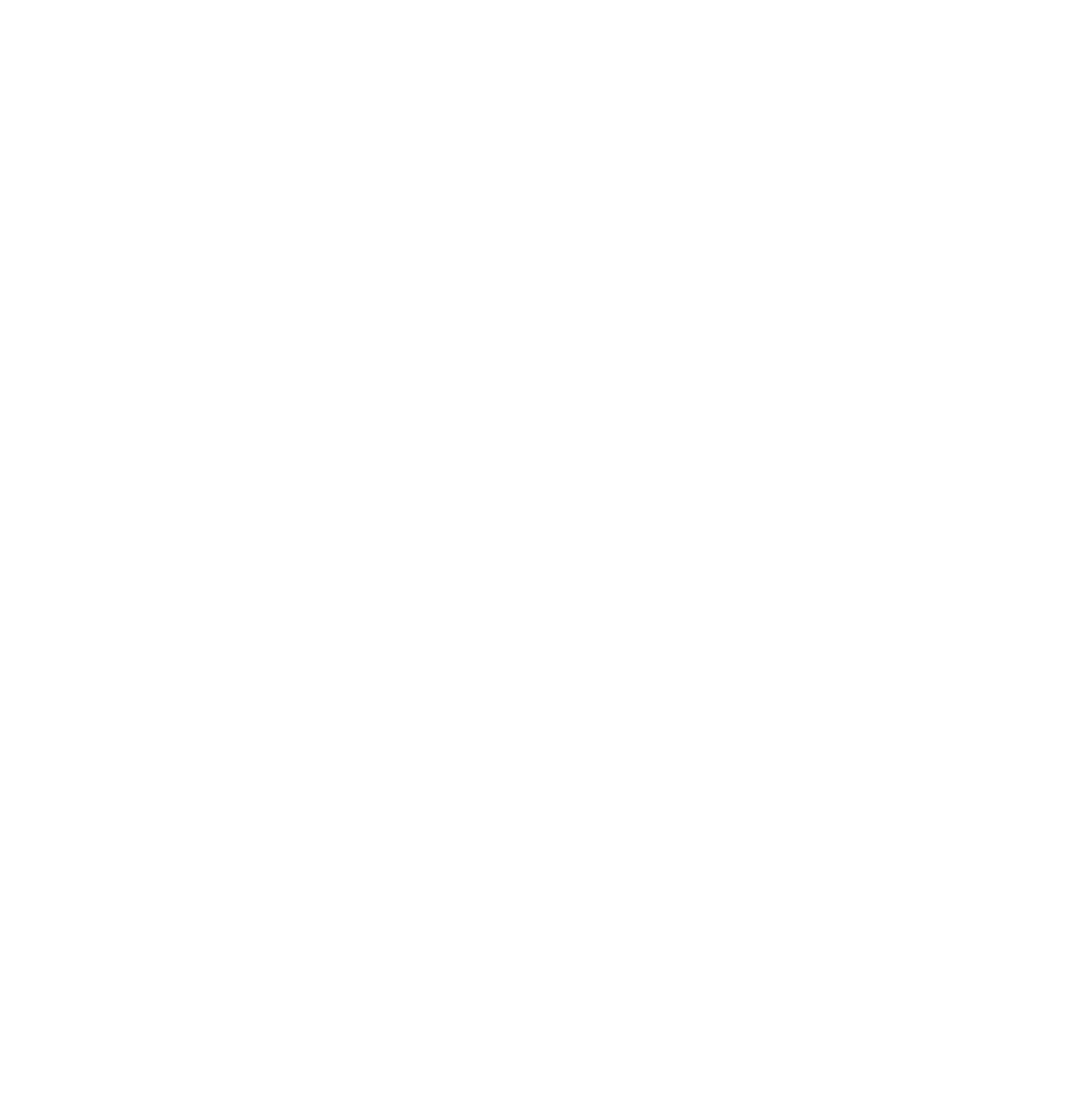
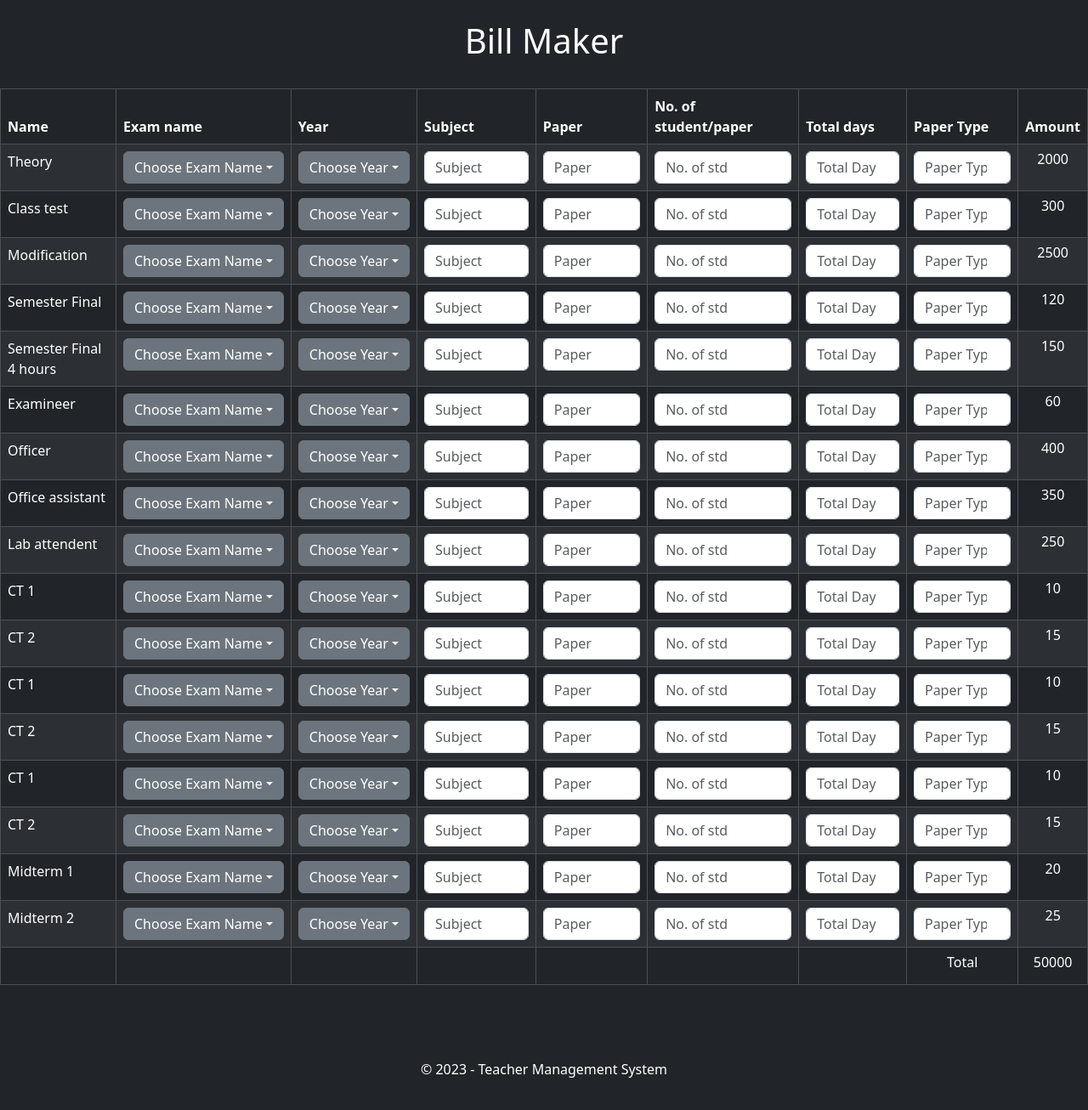
Before and after one commit to MiNHAZ-33/teacher-management-frontend, a React (Create React App) app: page /billing in a window 1280 px wide. Before the commit this address had no page. Shown: the top 1306 px of the page at 85% size. Before the commit the page ends 800 px from the top, so only its background shows below. Built offline with nearby package versions, Linux system fonts and the light colour scheme.

Commit message:
UI ready for Bill maker page

```diff
--- a/src/App.js
+++ b/src/App.js
@@ -5,6 +5,7 @@ import LoginPage from './pages/LoginPage';
 import ProfilePage from './pages/ProfilePage';
 import SignUpPage from './pages/SignUpPage';
 import BillRatePage from './pages/BillRatePage';
+import BillingPage from './pages/BillingPage';
 
 function App() {
   return (
@@ -13,7 +14,8 @@ function App() {
         <Route path="/login" element={<LoginPage />} />
         <Route path="/signup" element={<SignUpPage />} />
         <Route path="/profile" element={<ProfilePage />} />
-        <Route path="/billrate" element={<BillRatePage/>} />
+        <Route path="/billrate" element={<BillRatePage />} />
+        <Route path='/billing' element={<BillingPage />} />
       </Routes>
     </BrowserRouter>
   );
--- /dev/null
+++ b/src/pages/BillingPage.jsx
@@ -0,0 +1,122 @@
+import React from 'react';
+import { useSelector } from 'react-redux';
+import { Table, Form, Dropdown } from 'react-bootstrap';
+
+const BillingPage = () => {
+
+    const itemReducer = useSelector(state => state.billRate);
+
+    const { items } = itemReducer;
+
+    return (
+        <div className='bg-dark d-flex flex-column min-vh-100'>
+            <h1 className='text-center text-white pt-4 pb-4'>Bill Maker</h1>
+            <Table striped bordered hover responsive variant='dark'>
+                <thead>
+                    <tr>
+                        <th>Name</th>
+                        <th>Exam name</th>
+                        <th>Year</th>
+                        <th>Subject</th>
+                        <th>Paper</th>
+                        <th>No. of student/paper</th>
+                        <th>Total days</th>
+                        <th>Paper Type</th>
+                        <th>Amount</th>
+                    </tr>
+                </thead>
+                <tbody>
+                    {
+                        items.map((item, index) => {
+                            return (
+                                item.subItems.map(
+                                    (subItem, subIndex) => {
+                                        return (
+                                            <tr key={subIndex}>
+                                                <td>{subItem.name}</td>
+                                                <td>
+                                                    <Dropdown>
+                                                        <Dropdown.Toggle variant="secondary" id="dropdown-basic">
+                                                            Choose Exam Name
+                                                        </Dropdown.Toggle>
+                                                        <Dropdown.Menu>
+                                                            <Dropdown.Item>B.Sc Engineering</Dropdown.Item>
+                                                            <Dropdown.Item>Bachelor of Science</Dropdown.Item>
+                                                            <Dropdown.Item>Bachelor of Arts</Dropdown.Item>
+                                                            <Dropdown.Item>BBA</Dropdown.Item>
+                                                            <Dropdown.Item>MBA</Dropdown.Item>
+                                                            <Dropdown.Item>MA</Dropdown.Item>
+                                                        </Dropdown.Menu>
+                                                    </Dropdown>
+                                                </td>
+                                                <td>
+                                                    <Dropdown>
+                                                        <Dropdown.Toggle variant="secondary" id="dropdown-basic">
+                                                            Choose Year
+                                                        </Dropdown.Toggle>
+                                                        <Dropdown.Menu>
+                                                            <Dropdown.Item>2023</Dropdown.Item>
+                                                            <Dropdown.Item>2022</Dropdown.Item>
+                                                            <Dropdown.Item>2021</Dropdown.Item>
+                                                            <Dropdown.Item>2020</Dropdown.Item>
+                                                            <Dropdown.Item>2019</Dropdown.Item>
+                                                            <Dropdown.Item>2018</Dropdown.Item>
+                                                        </Dropdown.Menu>
+                                                    </Dropdown>
+                                                </td>
+                                                <td>
+                                                    <Form.Control type="text" placeholder='Subject' />
+                                                </td>
+                                                <td>
+                                                    <Form.Control type="number" placeholder='Paper' />
+                                                </td>
+                                                <td>
+                                                    <Form.Control type="number" placeholder='No. of std' />
+                                                </td>
+                                                <td>
+                                                    <Form.Control type="number" placeholder='Total Days' />
+                                                </td>
+                                                <td>
+                                                    <Form.Control type="number" placeholder='Paper Type' />
+                                                </td>
+                                                <td>
+                                                    <h6 className='text-white text-center'>{ subItem.price  }</h6>
+                                                </td>
+                                            </tr>
+                                        )
+                                    }
+                                )
+                            )
+                        }
+                        )
+                    }
+                    <tr>
+                        <td></td>
+                        <td></td>
+                        <td></td>
+                        <td></td>
+                        <td></td>
+                        <td></td>
+                        <td></td>
+                        <td>
+                            <h6 className='text-white text-center'>Total</h6>
+                        </td>
+                        <td>
+                            <h6 className='text-white text-center'>50000</h6>
+                        </td>
+
+                    </tr>
+
+                </tbody>
+            </Table>
+            <h2>Hi</h2>
+
+
+            <footer className='bg-dark text-white text-center p-4 mt-auto'>
+                <p>© 2023 - Teacher Management System</p>
+            </footer>
+        </div>
+    )
+}
+
+export default BillingPage;
```
